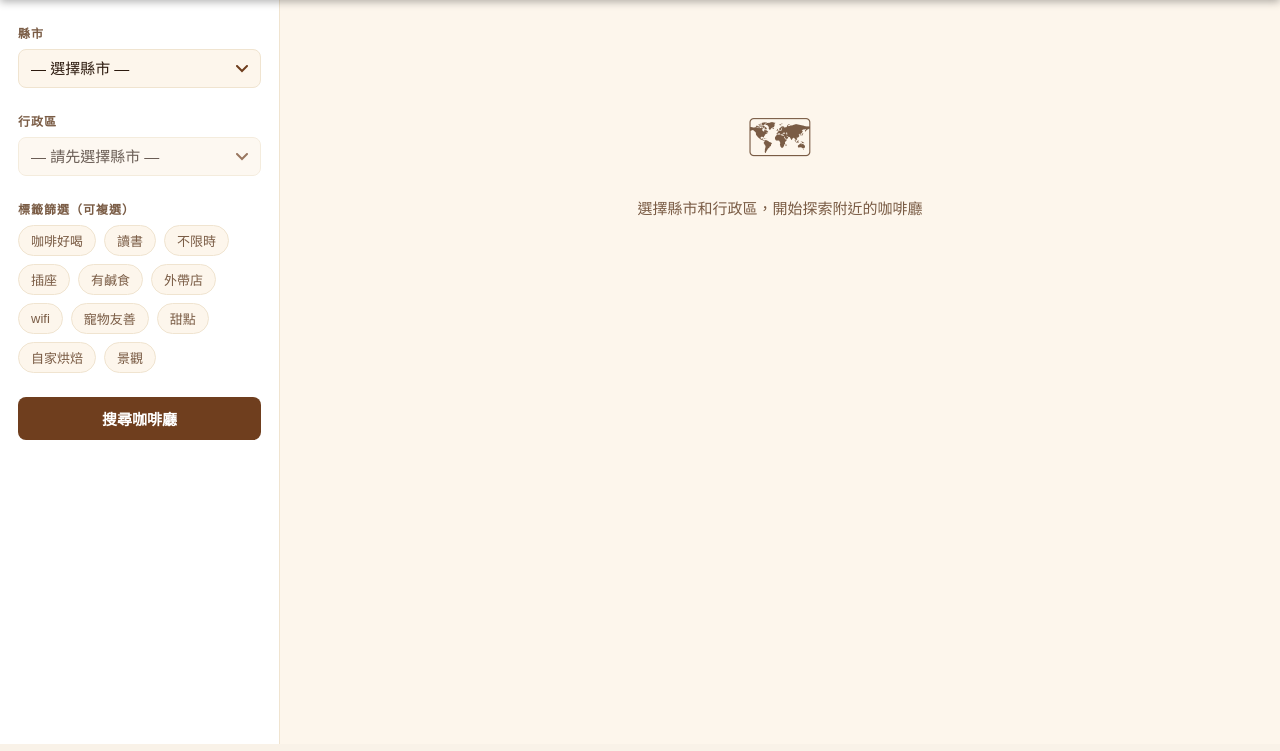
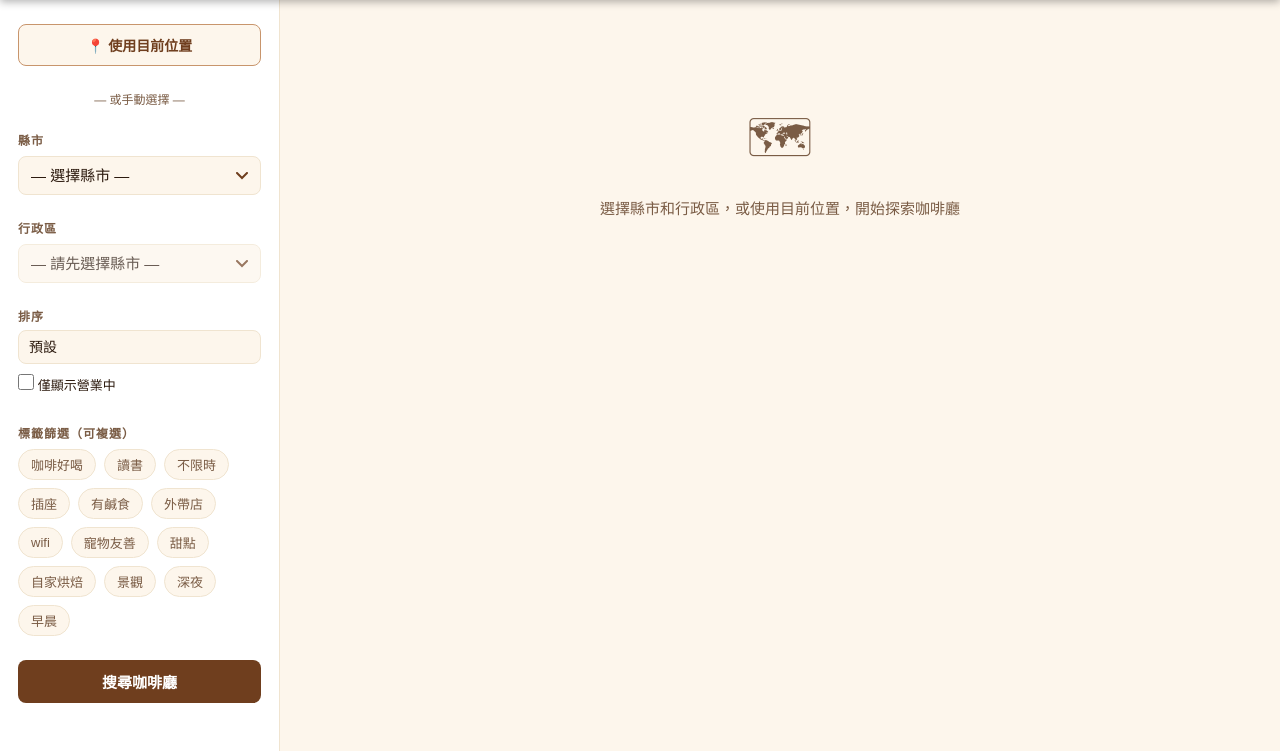
Before and after one commit to ssuyu0829/coffee-map, a Flask app: page / in a window 1280 px wide. Shown: the part 56-807 px from the top of the page. Run offline with Flask 3, Linux system fonts and the light colour scheme.

Commit message:
Add location search, open-now filter, sort, 深夜/早晨 tags, 60 results
- Pagination: fetch up to 3 pages (60 results) per search
- GET /api/shops/nearby?lat&lng — GPS-based search using Places Nearby API
- CoffeeShop.is_open_now from Google open_now field
- Frontend: 📍 location button, 僅顯示營業中 toggle, ⭐ 排序 dropdown
- Open/closed badge on cards and modal
- tag_engine: 深夜 (closes ≥ 22:30), 早晨 (opens ≤ 10:00)
- Tested: Taipei 101 area → 60 shops, Simple Kaffa Sola is_open_now=True

Co-Authored-By: Claude Sonnet 4.6 <noreply@anthropic.com>

```diff
--- a/src/main/python/api/app.py
+++ b/src/main/python/api/app.py
@@ -92,6 +92,38 @@ def search_shops():
     return jsonify({"city": city, "district": district, "count": len(results), "shops": results})
 
 
+@app.route("/api/shops/nearby")
+def search_nearby():
+    """
+    Search coffee shops near a GPS coordinate.
+    Query params:
+      - lat, lng (required)
+      - radius (optional, metres, default 1500)
+      - tags (optional, comma-separated)
+    """
+    try:
+        lat = float(request.args.get("lat"))
+        lng = float(request.args.get("lng"))
+    except (TypeError, ValueError):
+        abort(400, description="lat and lng are required numeric params")
+
+    radius     = int(request.args.get("radius", 1500))
+    tag_filter = [t.strip() for t in request.args.get("tags", "").split(",") if t.strip()]
+
+    shops = maps.search_nearby(lat=lat, lng=lng, radius=radius)
+
+    results = []
+    for shop in shops:
+        shop = maps.get_shop_details(shop)
+        all_reviews = shop.high_reviews + shop.low_reviews
+        shop.tags = infer_tags(shop.name, all_reviews, shop.opening_hours)
+        if tag_filter and not any(t in shop.tags for t in tag_filter):
+            continue
+        results.append(shop.to_dict())
+
+    return jsonify({"count": len(results), "shops": results})
+
+
 @app.route("/api/shops/<place_id>")
 def get_shop(place_id: str):
     """Get full details for a single shop by Google Maps place_id."""
--- a/src/main/python/api/static/css/style.css
+++ b/src/main/python/api/static/css/style.css
@@ -104,6 +104,47 @@ body {
 
 .tag-pill:hover  { border-color: var(--brown-light); color: var(--brown-mid); }
 .tag-pill.active { background: var(--brown-mid); border-color: var(--brown-mid); color: var(--white); }
+
+/* Location button */
+.location-btn {
+  width: 100%;
+  padding: 10px;
+  background: var(--cream);
+  color: var(--brown-mid);
+  border: 1.5px solid var(--brown-light);
+  border-radius: 8px;
+  font-size: 14px;
+  font-weight: 600;
+  cursor: pointer;
+  transition: all .15s;
+}
+.location-btn:hover    { background: var(--brown-mid); color: var(--white); }
+.location-btn:disabled { opacity: .6; cursor: not-allowed; }
+
+.divider-text {
+  text-align: center;
+  font-size: 12px;
+  color: var(--text-light);
+}
+
+/* Filter row */
+.filter-row {
+  display: flex;
+  flex-direction: column;
+  gap: 10px;
+}
+.filter-item label    { font-size: 12px; font-weight: 700; text-transform: uppercase; letter-spacing: 1px; color: var(--text-light); display: block; margin-bottom: 6px; }
+.filter-item select   { width: 100%; padding: 8px 10px; border: 1.5px solid var(--cream-dark); border-radius: 8px; font-size: 14px; background: var(--cream); }
+.toggle-label         { display: flex; align-items: center; gap: 8px; cursor: pointer; font-size: 13px !important; font-weight: 500 !important; text-transform: none !important; letter-spacing: 0 !important; color: var(--text) !important; }
+.toggle-label input   { width: 16px; height: 16px; accent-color: var(--brown-mid); cursor: pointer; }
+
+/* Open/closed badge */
+.open-badge         { padding: 2px 8px; border-radius: 10px; font-size: 11px; font-weight: 700; white-space: nowrap; }
+.open-badge.open    { background: #e6f4ea; color: #2d7a3a; }
+.open-badge.closed  { background: #fce8e8; color: #c0392b; }
+
+.card-name-row { display: flex; align-items: center; justify-content: space-between; gap: 6px; margin-bottom: 4px; }
+.card-name-row .card-name { margin-bottom: 0; }
 
 .search-btn {
   width: 100%;
--- a/src/main/python/api/static/js/app.js
+++ b/src/main/python/api/static/js/app.js
@@ -1,6 +1,6 @@
 const ALL_TAGS = [
   "咖啡好喝", "讀書", "不限時", "插座", "有鹹食",
-  "外帶店", "wifi", "寵物友善", "甜點", "自家烘焙", "景觀"
+  "外帶店", "wifi", "寵物友善", "甜點", "自家烘焙", "景觀", "深夜", "早晨"
 ];
 
 let activeTags = new Set();
@@ -10,9 +10,12 @@ let currentShops = [];
 document.addEventListener("DOMContentLoaded", () => {
   buildTagPills();
   loadCities();
+  document.getElementById("modal-overlay").addEventListener("click", e => {
+    if (e.target === e.currentTarget) closeModal();
+  });
 });
 
-// ── Cities ────────────────────────────────────────────
+// ── Cities & Districts ────────────────────────────────
 async function loadCities() {
   const sel = document.getElementById("city-select");
   try {
@@ -23,21 +26,16 @@ async function loadCities() {
       opt.value = opt.textContent = c;
       sel.appendChild(opt);
     });
-  } catch (e) {
-    console.error("Failed to load cities", e);
-  }
+  } catch (e) { console.error("Failed to load cities", e); }
 }
 
 async function onCityChange() {
   const city = document.getElementById("city-select").value;
   const distSel = document.getElementById("district-select");
-
   distSel.innerHTML = "<option value=''>— 選擇行政區 —</option>";
   distSel.disabled = !city;
   document.getElementById("result-count").textContent = "";
-
   if (!city) return;
-
   try {
     const res = await fetch(`/api/districts?city=${encodeURIComponent(city)}`);
     const { districts } = await res.json();
@@ -46,9 +44,7 @@ async function onCityChange() {
       opt.value = opt.textContent = d;
       distSel.appendChild(opt);
     });
-  } catch (e) {
-    console.error("Failed to load districts", e);
-  }
+  } catch (e) { console.error("Failed to load districts", e); }
 }
 
 // ── Tag pills ─────────────────────────────────────────
@@ -64,27 +60,18 @@ function buildTagPills() {
 }
 
 function toggleTag(tag, pill) {
-  if (activeTags.has(tag)) {
-    activeTags.delete(tag);
-    pill.classList.remove("active");
-  } else {
-    activeTags.add(tag);
-    pill.classList.add("active");
-  }
+  if (activeTags.has(tag)) { activeTags.delete(tag); pill.classList.remove("active"); }
+  else                      { activeTags.add(tag);    pill.classList.add("active"); }
 }
 
-// ── Search ────────────────────────────────────────────
+// ── Search by district ────────────────────────────────
 async function searchShops() {
   const city     = document.getElementById("city-select").value;
   const district = document.getElementById("district-select").value;
   if (!city)     { alert("請選擇縣市"); return; }
   if (!district) { alert("請選擇行政區"); return; }
 
-  const btn = document.getElementById("search-btn");
-  btn.disabled = true;
-  btn.textContent = "搜尋中…";
-  showLoading();
-
+  setLoading(true);
   const params = new URLSearchParams({ city, district });
   if (activeTags.size) params.set("tags", [...activeTags].join(","));
 
@@ -92,35 +79,74 @@ async function searchShops() {
     const res = await fetch(`/api/shops?${params}`);
     if (!res.ok) { const e = await res.json(); throw new Error(e.error); }
     const data = await res.json();
-    currentShops = data.shops;
-    renderShops(data.shops, district);
-    document.getElementById("result-count").textContent =
-      `找到 ${data.count} 間咖啡廳`;
-  } catch (e) {
-    showError(e.message);
-  } finally {
-    btn.disabled = false;
-    btn.textContent = "搜尋咖啡廳";
-  }
+    handleResults(data.shops, `${city} ${district}`);
+  } catch (e) { showError(e.message); }
+  finally     { setLoading(false); }
+}
+
+// ── Search by location ────────────────────────────────
+async function searchByLocation() {
+  if (!navigator.geolocation) { alert("您的瀏覽器不支援定位功能"); return; }
+
+  const btn = document.getElementById("location-btn");
+  btn.disabled = true;
+  btn.textContent = "📍 定位中…";
+  showLoading();
+
+  navigator.geolocation.getCurrentPosition(
+    async (pos) => {
+      const { latitude, longitude } = pos.coords;
+      setLoading(true);
+      const params = new URLSearchParams({ lat: latitude, lng: longitude });
+      if (activeTags.size) params.set("tags", [...activeTags].join(","));
+      try {
+        const res = await fetch(`/api/shops/nearby?${params}`);
+        if (!res.ok) { const e = await res.json(); throw new Error(e.error); }
+        const data = await res.json();
+        handleResults(data.shops, "目前位置附近");
+      } catch (e) { showError(e.message); }
+      finally {
+        setLoading(false);
+        btn.disabled = false;
+        btn.textContent = "📍 使用目前位置";
+      }
+    },
+    (err) => {
+      alert("無法取得位置：" + err.message);
+      btn.disabled = false;
+      btn.textContent = "📍 使用目前位置";
+    },
+    { timeout: 10000 }
+  );
+}
+
+// ── Handle results (sort + open-now filter + render) ──
+function handleResults(shops, label) {
+  // Open-now filter
+  const onlyOpen = document.getElementById("open-now-toggle").checked;
+  if (onlyOpen) shops = shops.filter(s => s.is_open_now === true);
+
+  // Sort
+  const sort = document.getElementById("sort-select").value;
+  if (sort === "rating_desc") shops = [...shops].sort((a, b) => b.rating - a.rating);
+  if (sort === "rating_asc")  shops = [...shops].sort((a, b) => a.rating - b.rating);
+
+  currentShops = shops;
+  renderShops(shops, label);
+  document.getElementById("result-count").textContent =
+    `找到 ${shops.length} 間咖啡廳${onlyOpen ? "（營業中）" : ""}`;
 }
 
 // ── Render grid ───────────────────────────────────────
-function renderShops(shops, district) {
+function renderShops(shops, label) {
   const main = document.getElementById("main-content");
   if (!shops.length) {
-    main.innerHTML = `
-      <div class="state-msg">
-        <div class="icon">☕</div>
-        <p>${district} 沒有符合條件的咖啡廳，試試看移除一些標籤篩選？</p>
-      </div>`;
+    main.innerHTML = `<div class="state-msg"><div class="icon">☕</div><p>${label} 沒有符合條件的咖啡廳</p></div>`;
     return;
   }
-
   const grid = document.createElement("div");
   grid.className = "shop-grid";
-  shops.forEach((shop, i) => {
-    grid.appendChild(buildCard(shop, i));
-  });
+  shops.forEach((shop, i) => grid.appendChild(buildCard(shop, i)));
   main.innerHTML = "";
   main.appendChild(grid);
 }
@@ -134,16 +160,22 @@ function buildCard(shop, index) {
     ? `<div class="card-photo"><img src="${shop.photos[0]}" alt="${shop.name}" loading="lazy" onerror="this.parentElement.innerHTML='☕'"></div>`
     : `<div class="card-photo">☕</div>`;
 
-  const tags = (shop.tags || []).slice(0, 4)
-    .map(t => `<span class="card-tag">${t}</span>`).join("");
+  const openBadge = shop.is_open_now === true  ? `<span class="open-badge open">營業中</span>`
+                  : shop.is_open_now === false ? `<span class="open-badge closed">已打烊</span>`
+                  : "";
+
+  const tags = (shop.tags || []).slice(0, 4).map(t => `<span class="card-tag">${t}</span>`).join("");
 
   card.innerHTML = `
     ${photoHTML}
     <div class="card-body">
-      <div class="card-name" title="${shop.name}">${shop.name}</div>
+      <div class="card-name-row">
+        <div class="card-name" title="${shop.name}">${shop.name}</div>
+        ${openBadge}
+      </div>
       <div class="card-rating">
         <span class="stars">${starsHTML(shop.rating)}</span>
-        <span>${shop.rating} (${shop.total_ratings.toLocaleString()}則評論)</span>
+        <span>${shop.rating} (${(shop.total_ratings||0).toLocaleString()}則評論)</span>
       </div>
       <div class="card-tags">${tags}</div>
       <div class="card-address" title="${shop.address}">${shop.address}</div>
@@ -153,38 +185,34 @@ function buildCard(shop, index) {
 
 // ── Modal ─────────────────────────────────────────────
 async function openModal(index) {
-  const shop = currentShops[index];
+  const shop    = currentShops[index];
   const overlay = document.getElementById("modal-overlay");
   const modal   = document.getElementById("modal");
-
-  // Show modal immediately with basic info, then load articles
   renderModal(modal, shop, null);
   overlay.classList.add("open");
-
-  // Fetch full details + articles from /api/shops/<place_id>
   try {
     const res = await fetch(`/api/shops/${shop.place_id}`);
     if (res.ok) {
       const full = await res.json();
-      currentShops[index] = full;   // update cache
+      currentShops[index] = full;
       renderModal(modal, full, full.articles);
     }
-  } catch (_) { /* keep showing basic info */ }
+  } catch (_) {}
 }
 
 function renderModal(modal, shop, articles) {
-
   const photoHTML = shop.photos?.[0]
     ? `<div class="modal-photo"><img src="${shop.photos[0]}" alt="${shop.name}" onerror="this.parentElement.innerHTML='☕'"></div>`
     : `<div class="modal-photo">☕</div>`;
 
-  const tags = (shop.tags || [])
-    .map(t => `<span class="modal-tag">${t}</span>`).join("");
+  const openBadge = shop.is_open_now === true  ? `<span class="open-badge open">營業中</span>`
+                  : shop.is_open_now === false ? `<span class="open-badge closed">已打烊</span>`
+                  : "";
 
-  const hoursHTML = shop.opening_hours?.length
+  const tags       = (shop.tags || []).map(t => `<span class="modal-tag">${t}</span>`).join("");
+  const hoursHTML  = shop.opening_hours?.length
     ? shop.opening_hours.map(h => `<div class="modal-info"><strong></strong>${h}</div>`).join("")
     : `<div class="modal-info">營業時間未提供</div>`;
-
   const highReviews  = renderReviews(shop.high_reviews, "⭐ 好評");
   const lowReviews   = renderReviews(shop.low_reviews,  "💬 負評");
   const articlesHTML = renderArticles(articles);
@@ -197,16 +225,16 @@ function renderModal(modal, shop, articles) {
     ${photoHTML}
     <div class="modal-body">
       <div class="modal-header">
-        <div class="modal-name">${shop.name}</div>
+        <div class="modal-name">${shop.name} ${openBadge}</div>
         <button class="modal-close" onclick="closeModal()">✕</button>
       </div>
       <div class="modal-rating">
         <span class="stars">${starsHTML(shop.rating)}</span>
-        <span>${shop.rating} (${(shop.total_ratings || 0).toLocaleString()}則評論)</span>
+        <span>${shop.rating} (${(shop.total_ratings||0).toLocaleString()}則評論)</span>
       </div>
       <div class="modal-tags">${tags}</div>
       <div class="modal-info"><strong>地址</strong>${shop.address}</div>
-      ${shop.phone ? `<div class="modal-info"><strong>電話</strong>${shop.phone}</div>` : ""}
+      ${shop.phone   ? `<div class="modal-info"><strong>電話</strong>${shop.phone}</div>` : ""}
       ${shop.website ? `<div class="modal-info"><strong>網站</strong><a href="${shop.website}" target="_blank">${shop.website}</a></div>` : ""}
       <hr class="divider">
       <div class="modal-info"><strong>營業時間</strong></div>
@@ -217,17 +245,6 @@ function renderModal(modal, shop, articles) {
       ${articlesHTML}
       <a class="map-link" href="${mapURL}" target="_blank">🗺 在 Google Maps 查看</a>
     </div>`;
-}
-
-function renderArticles(articles) {
-  if (!articles) return `<hr class="divider"><div class="reviews-section"><h3>📰 相關文章</h3><div class="no-reviews">載入中…</div></div>`;
-  if (!articles.length) return "";
-  const items = articles.map(a => `
-    <div class="article-item">
-      <a href="${a.url}" target="_blank" rel="noopener">${a.title}</a>
-      <span class="article-source">${a.source}</span>
-    </div>`).join("");
-  return `<hr class="divider"><div class="reviews-section"><h3>📰 相關文章</h3>${items}</div>`;
 }
 
 function closeModal() {
@@ -248,33 +265,37 @@ function renderReviews(reviews, title) {
   return `<div class="reviews-section"><h3>${title}</h3>${items}</div>`;
 }
 
+function renderArticles(articles) {
+  if (!articles) return `<hr class="divider"><div class="reviews-section"><h3>📰 相關文章</h3><div class="no-reviews">載入中…</div></div>`;
+  if (!articles.length) return "";
+  const items = articles.map(a => `
+    <div class="article-item">
+      <a href="${a.url}" target="_blank" rel="noopener">${a.title}</a>
+      <span class="article-source">${a.source}</span>
+    </div>`).join("");
+  return `<hr class="divider"><div class="reviews-section"><h3>📰 相關文章</h3>${items}</div>`;
+}
+
 // ── Helpers ───────────────────────────────────────────
 function starsHTML(rating) {
-  const full  = Math.floor(rating);
-  const half  = rating - full >= 0.5 ? 1 : 0;
+  const full  = Math.floor(rating || 0);
+  const half  = (rating || 0) - full >= 0.5 ? 1 : 0;
   const empty = 5 - full - half;
   return "★".repeat(full) + (half ? "½" : "") + "☆".repeat(empty);
 }
 
+function setLoading(on) {
+  document.getElementById("search-btn").disabled = on;
+  document.getElementById("search-btn").textContent = on ? "搜尋中…" : "搜尋咖啡廳";
+  if (on) showLoading();
+}
+
 function showLoading() {
   document.getElementById("main-content").innerHTML = `
-    <div class="state-msg">
-      <div class="spinner"></div>
-      <p>正在搜尋咖啡廳…</p>
-    </div>`;
+    <div class="state-msg"><div class="spinner"></div><p>正在搜尋咖啡廳…</p></div>`;
 }
 
 function showError(msg) {
   document.getElementById("main-content").innerHTML = `
-    <div class="state-msg">
-      <div class="icon">⚠️</div>
-      <p>搜尋失敗：${msg}</p>
-    </div>`;
+    <div class="state-msg"><div class="icon">⚠️</div><p>搜尋失敗：${msg}</p></div>`;
 }
-
-// Close modal on overlay click
-document.addEventListener("DOMContentLoaded", () => {
-  document.getElementById("modal-overlay").addEventListener("click", e => {
-    if (e.target === e.currentTarget) closeModal();
-  });
-});
--- a/src/main/python/api/templates/index.html
+++ b/src/main/python/api/templates/index.html
@@ -21,6 +21,13 @@
     <!-- Sidebar -->
     <aside class="sidebar">
 
+      <!-- Location button -->
+      <button class="location-btn" id="location-btn" onclick="searchByLocation()">
+        📍 使用目前位置
+      </button>
+
+      <div class="divider-text">— 或手動選擇 —</div>
+
       <!-- City -->
       <div>
         <label for="city-select">縣市</label>
@@ -35,6 +42,24 @@
         <select id="district-select" disabled>
           <option value="">— 請先選擇縣市 —</option>
         </select>
+      </div>
+
+      <!-- Filters row -->
+      <div class="filter-row">
+        <div class="filter-item">
+          <label for="sort-select">排序</label>
+          <select id="sort-select">
+            <option value="default">預設</option>
+            <option value="rating_desc">⭐ 高→低</option>
+            <option value="rating_asc">⭐ 低→高</option>
+          </select>
+        </div>
+        <div class="filter-item">
+          <label class="toggle-label">
+            <input type="checkbox" id="open-now-toggle">
+            <span>僅顯示營業中</span>
+          </label>
+        </div>
       </div>
 
       <!-- Tag filters -->
@@ -57,7 +82,7 @@
     <main class="main" id="main-content">
       <div class="state-msg">
         <div class="icon">🗺</div>
-        <p>選擇縣市和行政區，開始探索附近的咖啡廳</p>
+        <p>選擇縣市和行政區，或使用目前位置，開始探索咖啡廳</p>
       </div>
     </main>
 
```
Also changed, not shown: src/main/python/core/tag_engine.py (+32 -12 lines), src/main/python/models/coffee_shop.py (+7 -5 lines), src/main/python/services/google_maps.py (+49 -21 lines).
